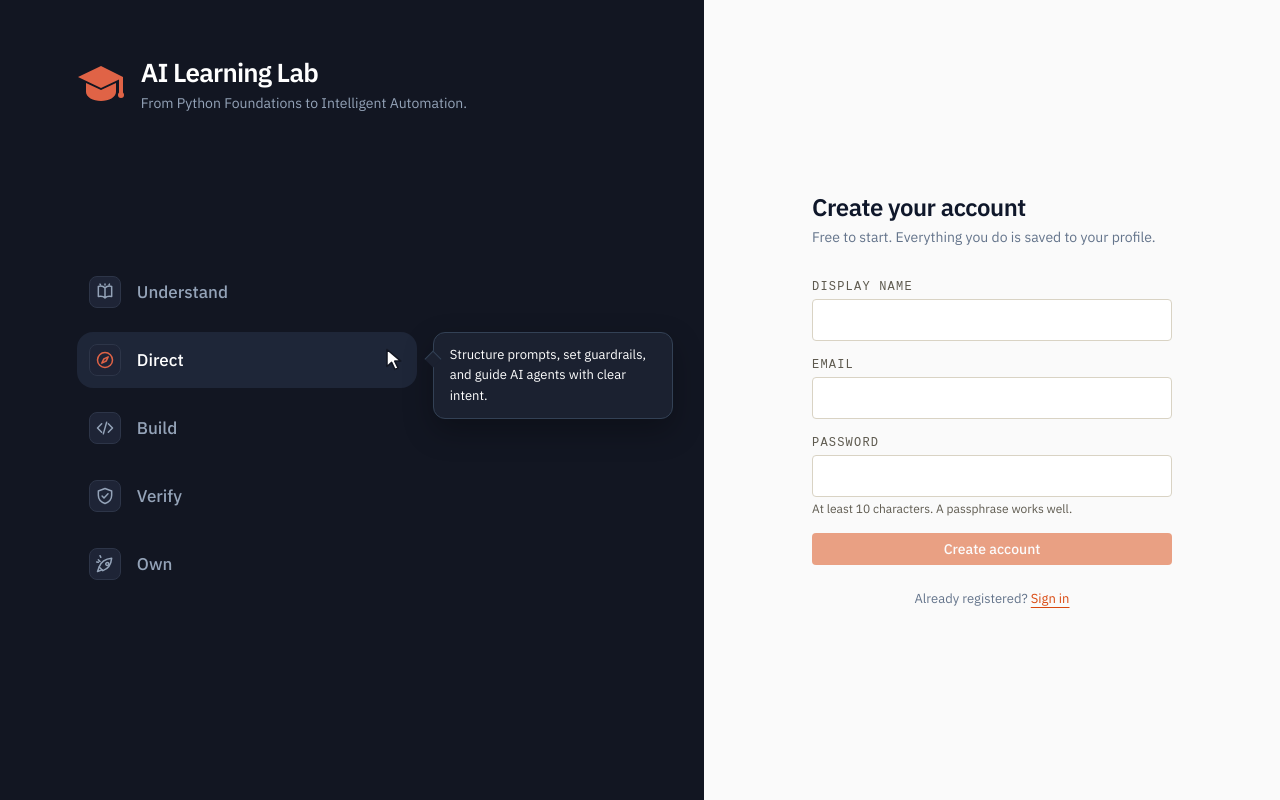
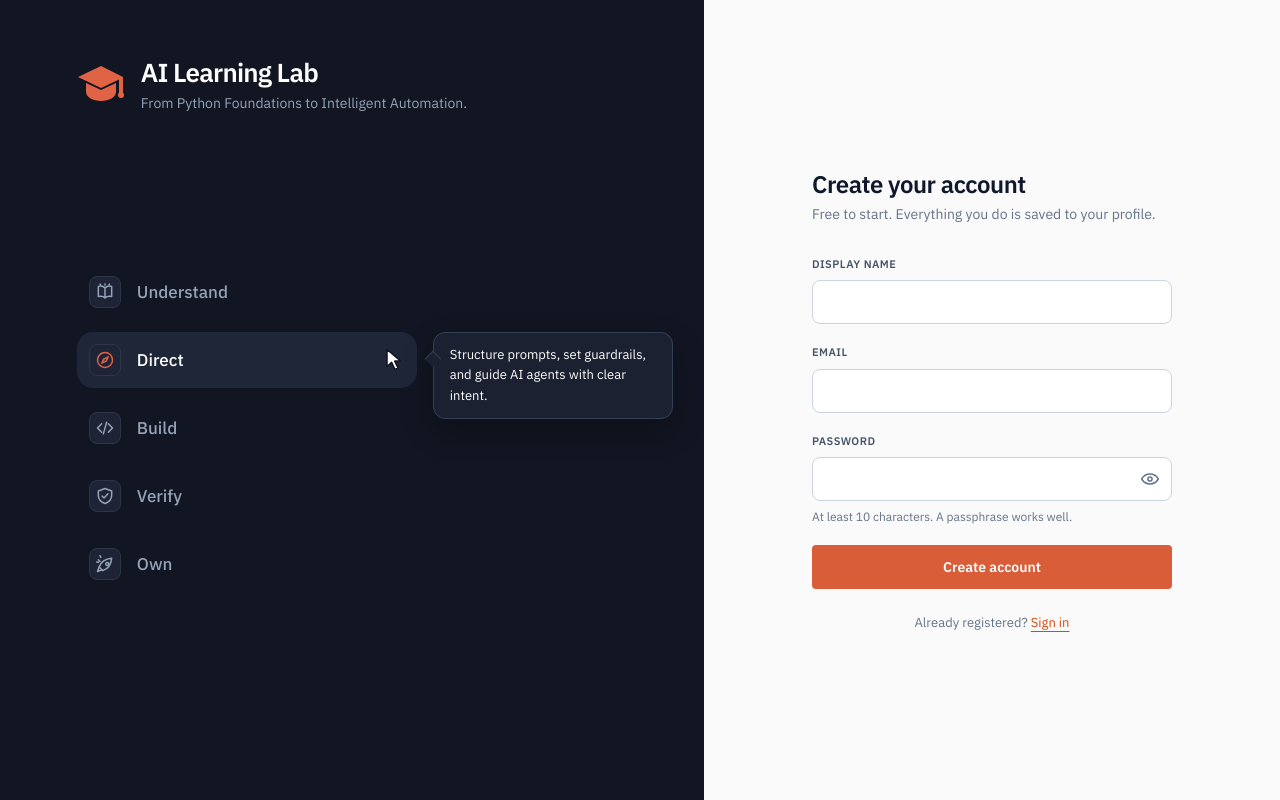
Before and after one commit to realjeffvictor/AI-Learning-Lab, a React (Vite) app in the folder frontend/: page /register in a window 1280 px wide. Built offline with nearby package versions, Linux system fonts and the light colour scheme; no server answers.

Commit message:
Update RegisterPage

```diff
--- a/frontend/src/routes/RegisterPage.tsx
+++ b/frontend/src/routes/RegisterPage.tsx
@@ -2,7 +2,6 @@ import { useState, type FormEvent } from "react";
 import { Link, Navigate } from "react-router-dom";
 
 import { Button } from "../components/Button";
-import { Field } from "../components/Field";
 import { AuthLayout } from "../features/auth/AuthLayout";
 import { useAuth } from "../features/auth/AuthContext";
 import { describeError } from "../lib/api/messages";
@@ -14,6 +13,7 @@ export function RegisterPage() {
   const [password, setPassword] = useState("");
   const [error, setError] = useState<string | null>(null);
   const [busy, setBusy] = useState(false);
+  const [showPassword, setShowPassword] = useState(false);
 
   if (status === "authenticated") return <Navigate to="/dashboard" replace />;
 
@@ -43,25 +43,74 @@ export function RegisterPage() {
         </>
       }
     >
-      <form onSubmit={onSubmit} className="flex flex-col gap-4" noValidate>
-        <Field label="Display name" name="display_name" autoComplete="name" maxLength={80} required value={displayName} onChange={(e) => setDisplayName(e.target.value)} />
-        <Field label="Email" name="email" type="email" autoComplete="email" required value={email} onChange={(e) => setEmail(e.target.value)} />
-        <Field
-          label="Password"
-          name="password"
-          type="password"
-          autoComplete="new-password"
-          required
-          hint="At least 10 characters. A passphrase works well."
-          value={password}
-          onChange={(e) => setPassword(e.target.value)}
-        />
+      <form onSubmit={onSubmit} className="flex flex-col gap-5" noValidate>
+        <div className="flex flex-col gap-2">
+          <label htmlFor="display_name" className="text-[11px] font-semibold tracking-[0.04em] text-[#475569]">DISPLAY NAME</label>
+          <input
+            id="display_name"
+            name="display_name"
+            autoComplete="name"
+            maxLength={80}
+            required
+            value={displayName}
+            onChange={(event) => setDisplayName(event.target.value)}
+            className="h-11 rounded-lg border border-[#CBD5E1] bg-white px-3 text-sm text-[#0F172A]"
+          />
+        </div>
+        <div className="flex flex-col gap-2">
+          <label htmlFor="email" className="text-[11px] font-semibold tracking-[0.04em] text-[#475569]">EMAIL</label>
+          <input
+            id="email"
+            name="email"
+            type="email"
+            autoComplete="email"
+            required
+            value={email}
+            onChange={(event) => setEmail(event.target.value)}
+            className="h-11 rounded-lg border border-[#CBD5E1] bg-white px-3 text-sm text-[#0F172A]"
+          />
+        </div>
+        <div className="flex flex-col gap-2">
+          <label htmlFor="password" className="text-[11px] font-semibold tracking-[0.04em] text-[#475569]">PASSWORD</label>
+          <div className="relative">
+            <input
+              id="password"
+              name="password"
+              type={showPassword ? "text" : "password"}
+              autoComplete="new-password"
+              minLength={10}
+              required
+              value={password}
+              onChange={(event) => setPassword(event.target.value)}
+              className="h-11 w-full rounded-lg border border-[#CBD5E1] bg-white px-3 pr-12 text-sm text-[#0F172A]"
+              aria-describedby="password-hint"
+            />
+            <button
+              type="button"
+              aria-label={showPassword ? "Hide password" : "Show password"}
+              aria-pressed={showPassword}
+              onClick={() => setShowPassword((visible) => !visible)}
+              className="absolute inset-y-0 right-0 flex w-11 items-center justify-center text-[#64748B] hover:text-[#0F172A]"
+            >
+              <svg viewBox="0 0 24 24" className="h-5 w-5" fill="none" stroke="currentColor" strokeWidth="1.8" strokeLinecap="round" strokeLinejoin="round" aria-hidden="true">
+                <path d="M2 12s3.5-6 10-6 10 6 10 6-3.5 6-10 6-10-6-10-6Z" />
+                <circle cx="12" cy="12" r="2.5" />
+                {showPassword && <path d="m4 4 16 16" />}
+              </svg>
+            </button>
+          </div>
+          <p id="password-hint" className="text-xs text-[#64748B]">At least 10 characters. A passphrase works well.</p>
+        </div>
         {error && (
           <p role="alert" className="text-sm text-danger">
             {error}
           </p>
         )}
-        <Button type="submit" disabled={busy || !displayName || !email || password.length < 10}>
+        <Button
+          type="submit"
+          disabled={busy || !displayName || !email || password.length < 10}
+          className="h-11 rounded-lg !bg-[#D95D39] text-sm font-semibold !text-white hover:!bg-[#c84f2f] disabled:!opacity-100"
+        >
           {busy ? "Creating account..." : "Create account"}
         </Button>
       </form>
```
